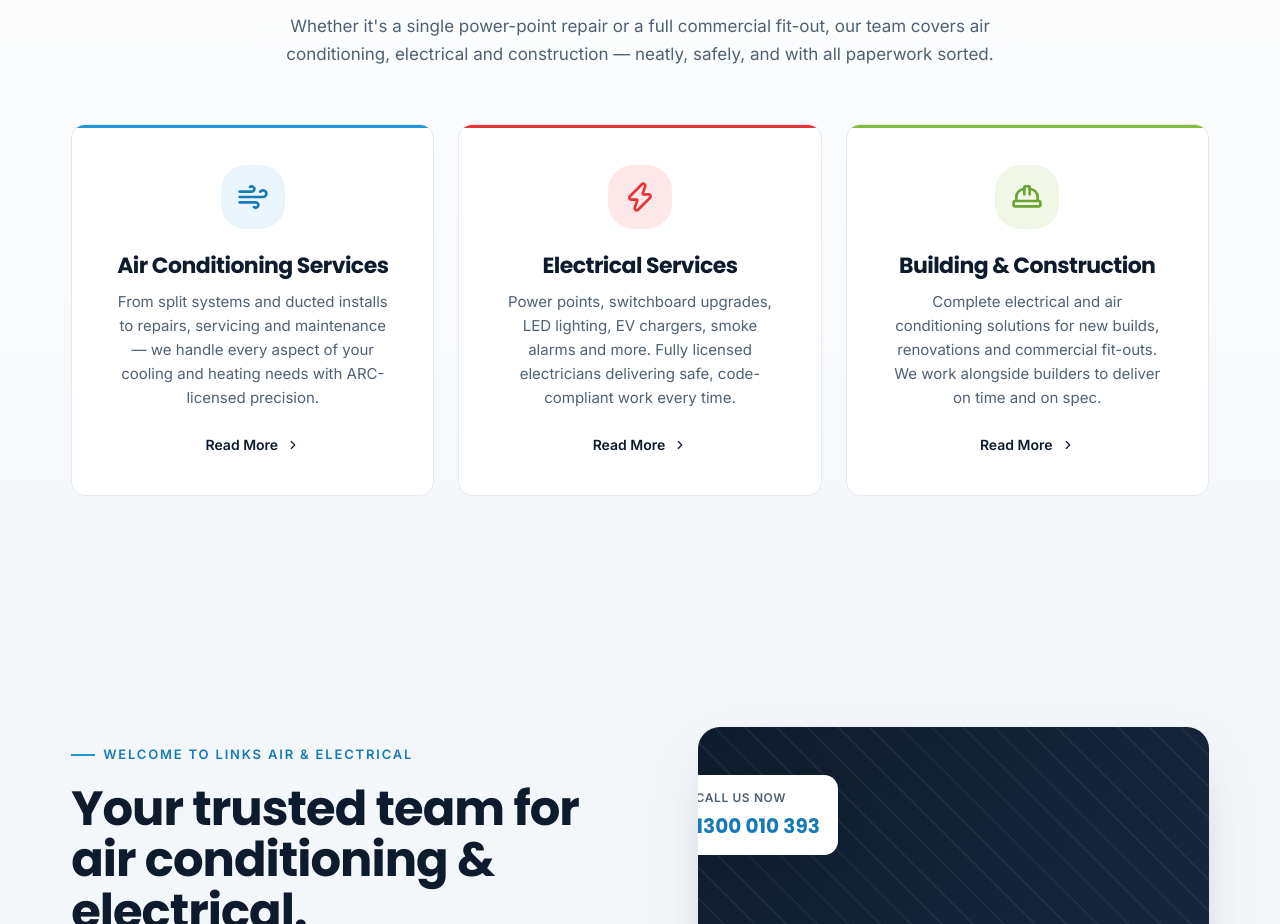
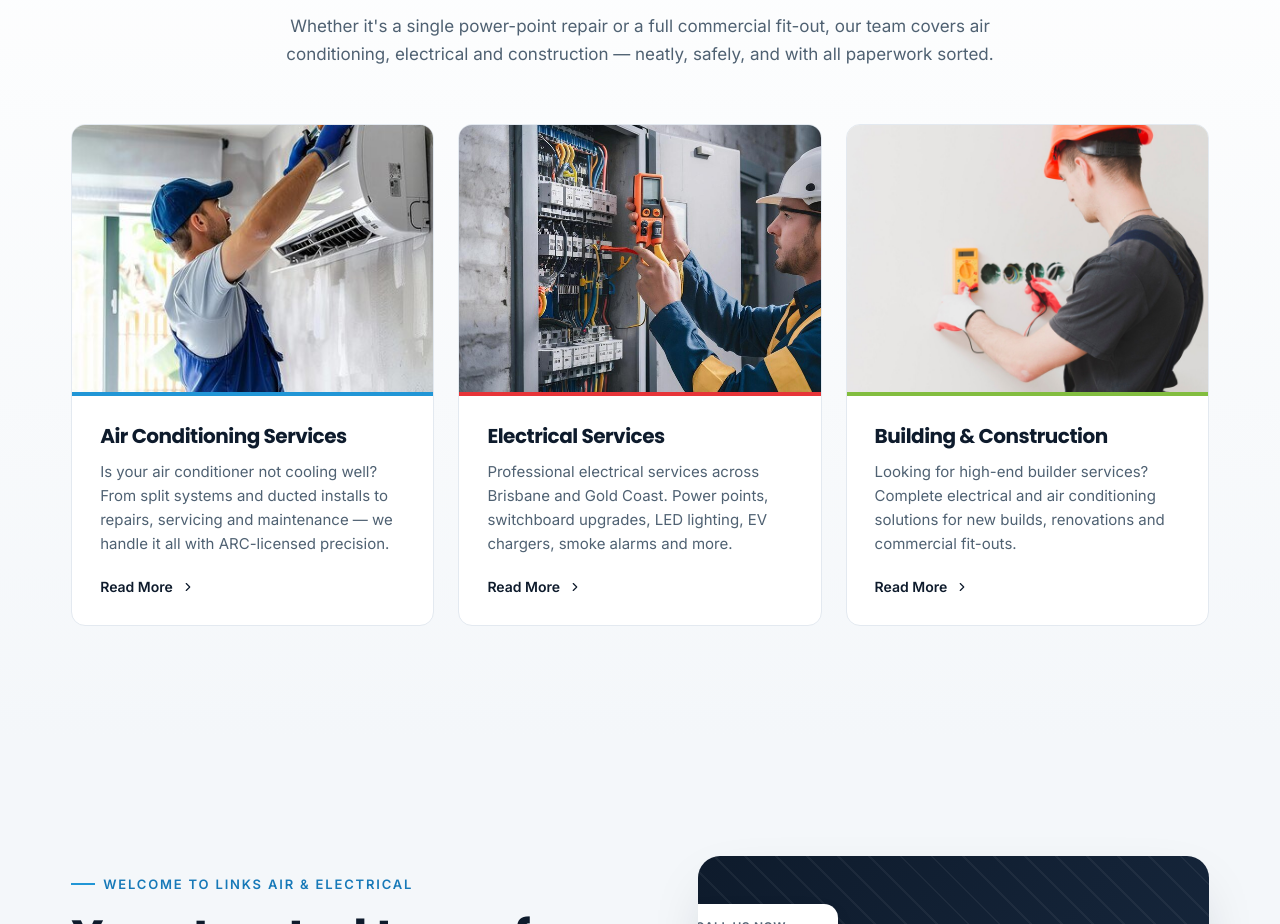
Before and after one commit to jawad14/linksairelectrical-website, a Next.js app: page / in a window 1280 px wide. Shown: the part 1515-2439 px from the top of the page. Built offline with nearby package versions, Linux system fonts and the light colour scheme.

Commit message:
refactor: update Services component; enhance service descriptions, add images, and improve layout for better user experience

```diff
--- a/components/blocks/Services.tsx
+++ b/components/blocks/Services.tsx
@@ -1,31 +1,29 @@
+import Image from 'next/image';
 import Link from 'next/link';
-import { Wind, Zap, HardHat, ChevronRight } from 'lucide-react';
+import { ChevronRight } from 'lucide-react';
 import { Heading, P } from '@/components/ui/typography';
 
 const services = [
   {
-    icon: Wind,
     title: 'Air Conditioning Services',
-    desc: 'From split systems and ducted installs to repairs, servicing and maintenance — we handle every aspect of your cooling and heating needs with ARC-licensed precision.',
+    desc: 'Is your air conditioner not cooling well? From split systems and ducted installs to repairs, servicing and maintenance — we handle it all with ARC-licensed precision.',
+    image: '/images/services/airconditioning.jpg',
     href: '/air-conditioning',
-    color: 'bg-[#E9F4FB] text-[#1779B8]',
-    accent: 'after:bg-[#2196D6]',
+    accent: 'bg-[#2196D6]',
   },
   {
-    icon: Zap,
     title: 'Electrical Services',
-    desc: 'Power points, switchboard upgrades, LED lighting, EV chargers, smoke alarms and more. Fully licensed electricians delivering safe, code-compliant work every time.',
+    desc: 'Professional electrical services across Brisbane and Gold Coast. Power points, switchboard upgrades, LED lighting, EV chargers, smoke alarms and more.',
+    image: '/images/services/electrical.jpg',
     href: '/electricals',
-    color: 'bg-[#FDE7E8] text-[#E73438]',
-    accent: 'after:bg-[#E73438]',
+    accent: 'bg-[#E73438]',
   },
   {
-    icon: HardHat,
     title: 'Building & Construction',
-    desc: 'Complete electrical and air conditioning solutions for new builds, renovations and commercial fit-outs. We work alongside builders to deliver on time and on spec.',
+    desc: 'Looking for high-end builder services? Complete electrical and air conditioning solutions for new builds, renovations and commercial fit-outs.',
+    image: '/images/services/construction.jpg',
     href: '/building-and-construction',
-    color: 'bg-[#F0F7E6] text-[#6BA432]',
-    accent: 'after:bg-[#82BD3F]',
+    accent: 'bg-[#82BD3F]',
   },
 ];
 
@@ -58,24 +56,35 @@ export function Services() {
             <Link
               key={svc.title}
               href={svc.href}
-              className={`group relative flex flex-col overflow-hidden rounded-[14px] border border-[#E3E9F0] bg-white p-10 text-center transition-all duration-250 after:absolute after:top-0 after:left-0 after:h-[3px] after:w-full ${svc.accent} hover:-translate-y-1 hover:border-transparent hover:shadow-[0_8px_24px_-8px_rgba(14,27,44,0.18),0_2px_6px_rgba(14,27,44,0.06)]`}
+              className="group relative flex flex-col overflow-hidden rounded-[14px] border border-[#E3E9F0] bg-white transition-all duration-250 hover:-translate-y-1 hover:border-transparent hover:shadow-[0_8px_24px_-8px_rgba(14,27,44,0.18),0_2px_6px_rgba(14,27,44,0.06)]"
             >
-              <div
-                className={`mx-auto mb-6 grid h-16 w-16 place-items-center rounded-2xl ${svc.color}`}
-              >
-                <svc.icon className="h-8 w-8" />
+              {/* Image */}
+              <div className="relative aspect-[4/3] overflow-hidden">
+                <Image
+                  src={svc.image}
+                  alt={svc.title}
+                  fill
+                  className="object-cover transition-transform duration-300 group-hover:scale-105"
+                  sizes="(max-width: 900px) 100vw, 33vw"
+                />
+                {/* Accent bar at bottom of image */}
+                <div className={`absolute bottom-0 left-0 h-1 w-full ${svc.accent}`} />
               </div>
+
+              {/* Content */}
+              <div className="flex flex-1 flex-col p-7">
                 <Heading
                   level={3}
-                className="font-heading mb-3 text-[22px] leading-[1.15] font-bold text-[#0E1B2C]"
+                  className="font-heading mb-3 text-[20px] leading-[1.2] font-bold text-[#0E1B2C]"
                 >
                   {svc.title}
                 </Heading>
                 <P className="grow text-[15px] leading-[1.6] text-[#4F6172]">{svc.desc}</P>
-              <span className="mx-auto mt-6 inline-flex items-center gap-2 text-[14px] font-semibold text-[#0E1B2C]">
+                <span className="mt-5 inline-flex items-center gap-2 text-[14px] font-semibold text-[#0E1B2C]">
                   Read More
                   <ChevronRight className="h-3.5 w-3.5 transition-transform group-hover:translate-x-1" />
                 </span>
+              </div>
             </Link>
           ))}
         </div>
```
Lines whose indentation alone changed are shown as unchanged.
